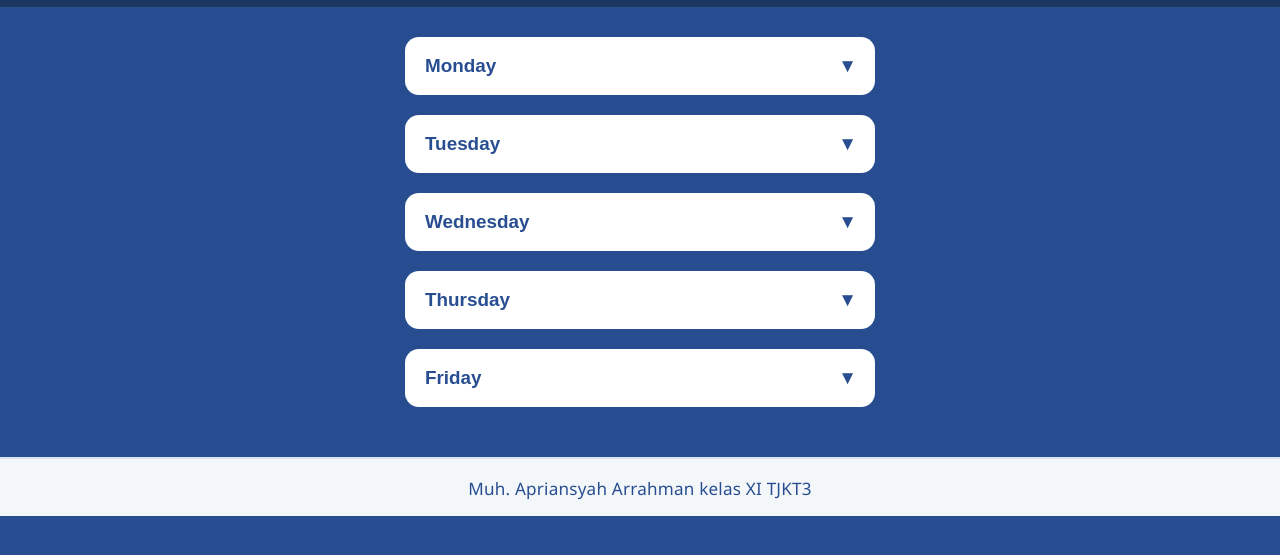
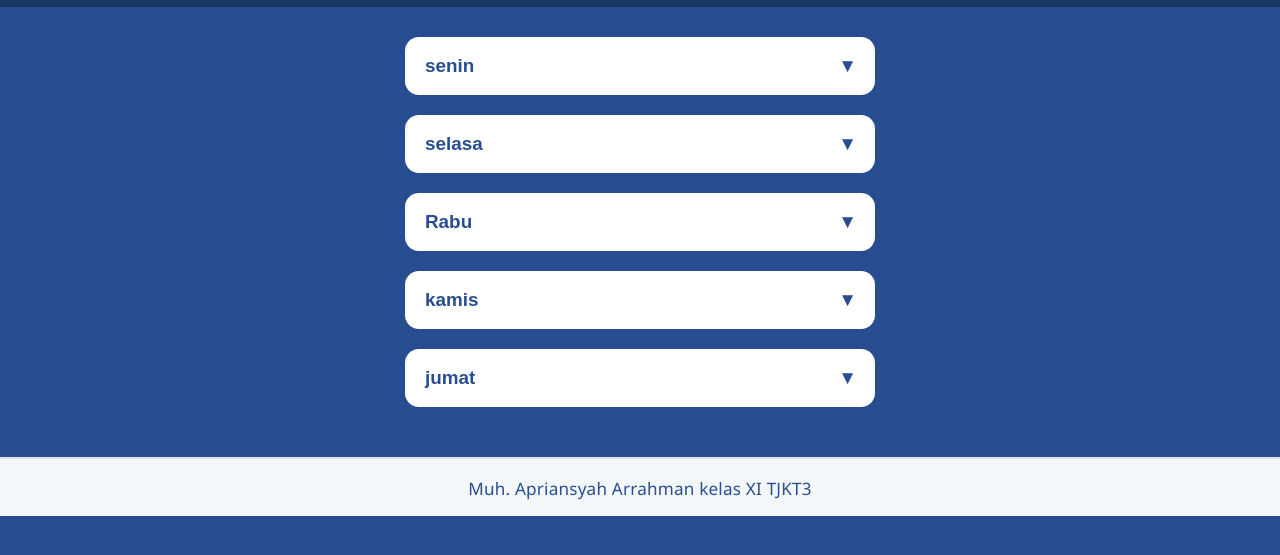
Before and after one commit to zanovaexe22/roster-kelas-XI-2, a plain HTML site: page index.html in a window 1280 px wide. Shown: the part 71-626 px from the top of the page. Drawn offline with Linux system fonts and the light colour scheme.

Commit message:
Update index.html

```diff
--- a/index.html
+++ b/index.html
@@ -14,7 +14,7 @@
     </header>
     <div class="schedule-list">
       <div class="schedule-day" style="--col:#DDF6FF">
-        <button class="day-btn" onclick="toggleDay(this)">Monday <span class="chev">&#9660;</span></button>
+        <button class="day-btn" onclick="toggleDay(this)">senin <span class="chev">&#9660;</span></button>
         <div class="day-desc">
           <div class="item">
             <div class="item-title">Bahasa Indonesia</div>
@@ -27,7 +27,7 @@
         </div>
       </div>
       <div class="schedule-day" style="--col:#E8F0FE">
-        <button class="day-btn" onclick="toggleDay(this)">Tuesday <span class="chev">&#9660;</span></button>
+        <button class="day-btn" onclick="toggleDay(this)">selasa <span class="chev">&#9660;</span></button>
         <div class="day-desc">
           <div class="item">
             <div class="item-title">KKK</div>
@@ -36,7 +36,7 @@
         </div>
       </div>
       <div class="schedule-day" style="--col:#E7F6E7">
-        <button class="day-btn" onclick="toggleDay(this)">Wednesday <span class="chev">&#9660;</span></button>
+        <button class="day-btn" onclick="toggleDay(this)">Rabu <span class="chev">&#9660;</span></button>
         <div class="day-desc">
           <div class="item">
             <div class="item-title">Penjas</div>
@@ -61,7 +61,7 @@
         </div>
       </div>
       <div class="schedule-day" style="--col:#FFF6DE">
-        <button class="day-btn" onclick="toggleDay(this)">Thursday <span class="chev">&#9660;</span></button>
+        <button class="day-btn" onclick="toggleDay(this)">kamis <span class="chev">&#9660;</span></button>
         <div class="day-desc">
           <div class="item">
             <div class="item-title">Mapel Pilihan</div>
@@ -82,7 +82,7 @@
         </div>
       </div>
       <div class="schedule-day" style="--col:#E3E8F3">
-        <button class="day-btn" onclick="toggleDay(this)">Friday <span class="chev">&#9660;</span></button>
+        <button class="day-btn" onclick="toggleDay(this)">jumat <span class="chev">&#9660;</span></button>
         <div class="day-desc">
           <div class="item">
             <div class="item-title">Bahasa Inggris</div>
```
